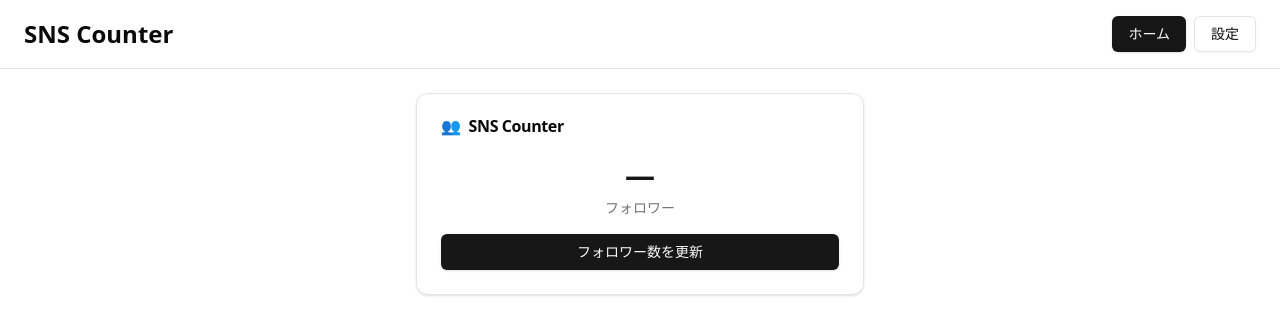
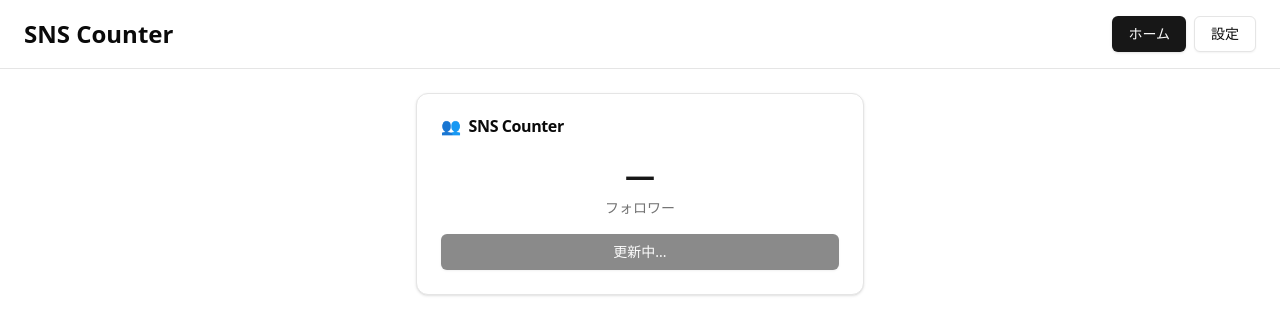
Before and after one commit to maa0917/sns-counter-web, a React (Vite) app: page / in a window 1280 px wide. Shown: the top 334 px of the page. Built offline with nearby package versions, Linux system fonts and the light colour scheme; no server answers.

Commit message:
refactor: clean up code formatting and improve readability across multiple components

```diff
--- a/package.json
+++ b/package.json
@@ -16,6 +16,7 @@
 		"@radix-ui/react-label": "^2.1.7",
 		"@radix-ui/react-radio-group": "^1.3.8",
 		"@radix-ui/react-slot": "^1.2.3",
+		"@tanstack/react-query": "^5.90.5",
 		"class-variance-authority": "^0.7.1",
 		"clsx": "^2.1.1",
 		"lucide-react": "^0.545.0",
--- a/src/components/FollowerCounter.tsx
+++ b/src/components/FollowerCounter.tsx
@@ -3,7 +3,7 @@ import { Card, CardContent, CardHeader, CardTitle } from "@/components/ui/card";
 import { useFollowerCount } from "@/hooks/useFollowerCount";
 
 export function FollowerCounter() {
-	const { followerCount, loading, error, refresh } = useFollowerCount();
+	const { followerCount, isLoading, error, refresh } = useFollowerCount();
 
 	const formatNumber = (num: number) => {
 		return num.toLocaleString();
@@ -31,8 +31,8 @@ export function FollowerCounter() {
 					</div>
 				)}
 
-				<Button onClick={refresh} disabled={loading} className="w-full">
-					{loading ? "更新中..." : "フォロワー数を更新"}
+				<Button onClick={refresh} disabled={isLoading} className="w-full">
+					{isLoading ? "更新中..." : "フォロワー数を更新"}
 				</Button>
 			</CardContent>
 		</Card>
--- a/src/hooks/useFollowerCount.ts
+++ b/src/hooks/useFollowerCount.ts
@@ -1,40 +1,41 @@
-import { useState } from "react";
-import { ApiError, getFollowerCount } from "@/api/followerCount";
+import { useQuery } from "@tanstack/react-query";
+import { getFollowerCount, ApiError } from "@/api/followerCount";
 
 interface UseFollowerCountReturn {
 	followerCount: number | null;
-	loading: boolean;
+	isLoading: boolean;
 	error: string | null;
-	refresh: () => Promise<void>;
+	refresh: () => void;
 }
 
 export function useFollowerCount(): UseFollowerCountReturn {
-	const [followerCount, setFollowerCount] = useState<number | null>(null);
-	const [loading, setLoading] = useState(false);
-	const [error, setError] = useState<string | null>(null);
+	const {
+		data: followerCount,
+		isLoading,
+		error,
+		refetch,
+	} = useQuery({
+		queryKey: ["follower-count"],
+		queryFn: async () => {
+			try {
+				return await getFollowerCount();
+			} catch (err) {
+				if (err instanceof ApiError) {
+					throw new Error(err.message);
+				}
+				throw new Error("予期しないエラーが発生しました");
+			}
+		},
+		refetchInterval: 30000, // 30秒ごとに自動更新
+		retry: 3,
+	});
 
-	const refresh = async () => {
-		setLoading(true);
-		setError(null);
-
-		try {
-			const followerCount = await getFollowerCount();
-			setFollowerCount(followerCount);
-		} catch (err) {
-			if (err instanceof ApiError) {
-				setError(err.message);
-			} else {
-				setError("予期しないエラーが発生しました");
-			}
-		} finally {
-			setLoading(false);
-		}
-	};
+	const errorMessage = error?.message || null;
 
 	return {
-		followerCount,
-		loading,
-		error,
-		refresh,
+		followerCount: followerCount ?? null,
+		isLoading,
+		error: errorMessage,
+		refresh: refetch,
 	};
 }
--- a/src/main.tsx
+++ b/src/main.tsx
@@ -1,10 +1,22 @@
 import { StrictMode } from "react";
 import { createRoot } from "react-dom/client";
+import { QueryClient, QueryClientProvider } from "@tanstack/react-query";
 import "./index.css";
 import App from "./App.tsx";
 
+const queryClient = new QueryClient({
+	defaultOptions: {
+		queries: {
+			staleTime: 30 * 1000,
+			refetchOnWindowFocus: false,
+		},
+	},
+});
+
 createRoot(document.getElementById("root")!).render(
 	<StrictMode>
-		<App />
+		<QueryClientProvider client={queryClient}>
+			<App />
+		</QueryClientProvider>
 	</StrictMode>,
 );
```
Also changed, not shown: 1 other file (tests, documents, lock files or other folders).
